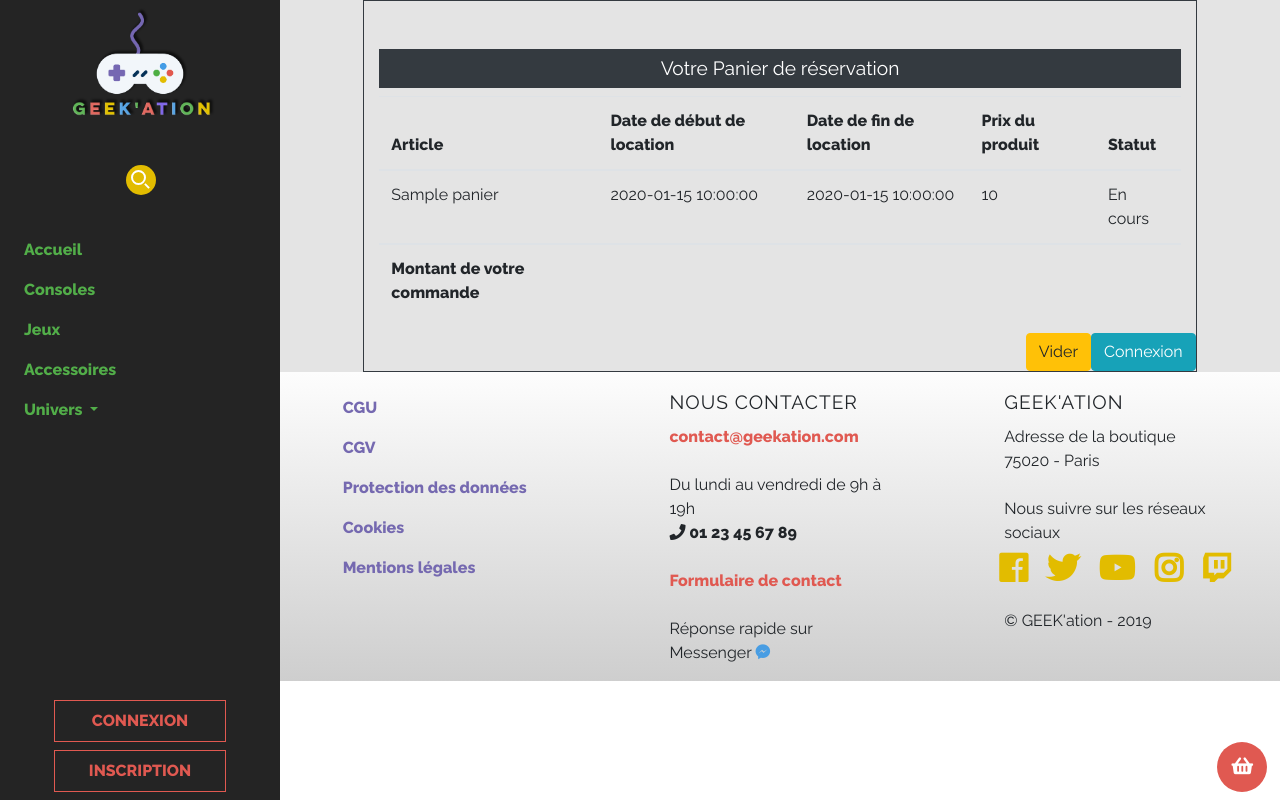
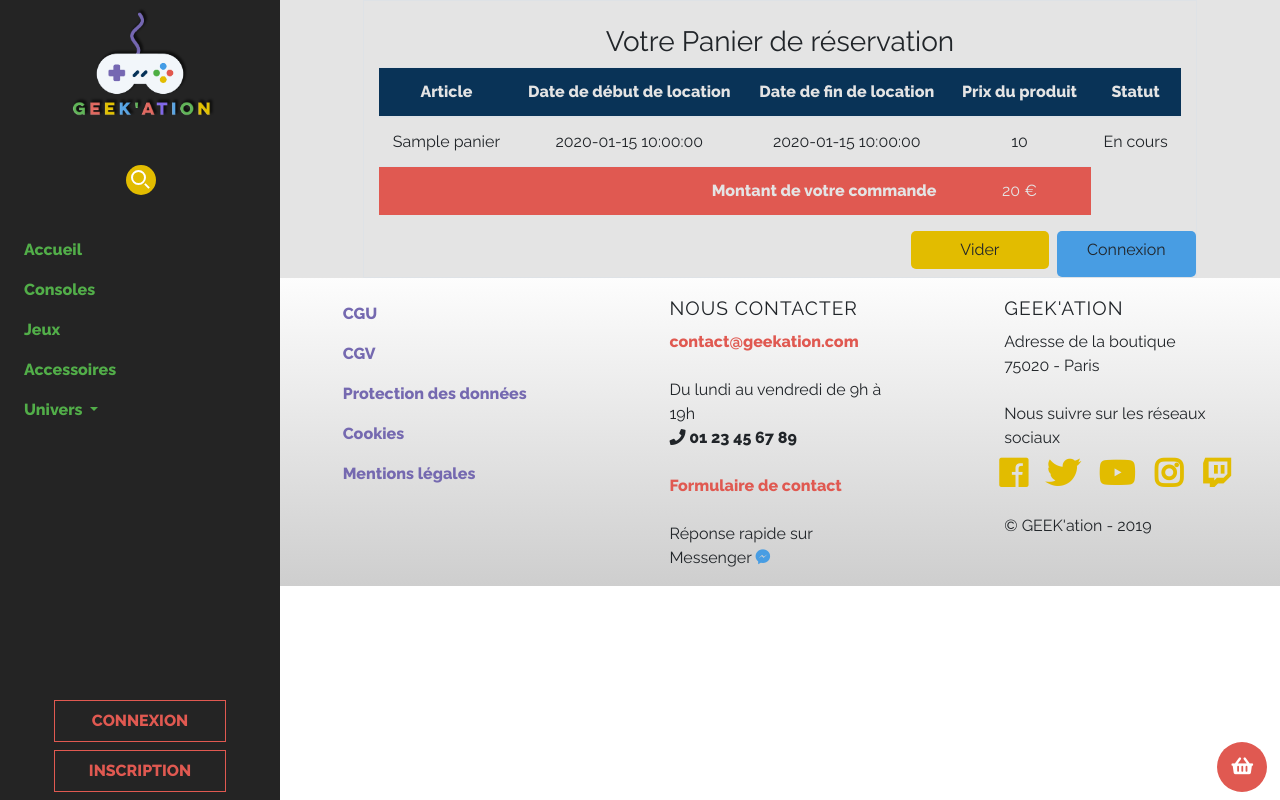
Before and after one commit to Ultrajet/geekation, a Symfony app: template templates/membre/gestion_panier.html.twig in a window 1280 px wide. Run offline with Twig, Linux system fonts and the light colour scheme; the template is opened without the code that fills it: most values are stand-ins (such as "Sample title", 1, 10 or a date in 2020); some libraries are stand-ins or nearby versions.

Commit message:
panier ok

```diff
--- a/public/css/style.css
+++ b/public/css/style.css
@@ -1,92 +1,79 @@
 /*--------------------------------------------------------------------------------------------------*/
-        /*******************************PAGE ACCUEIL*****************************************/
+
+/******************************* PAGE ACCUEIL (INDEX) **********************************/
+
 /*-------------------------------------------------------------------------------------------------*/
+
+/********** GENERAL ****************/
+
 html, body {
   min-height: 100%;
   position: relative;
   overflow-x: hidden;
   font-family: 'Raleway', sans-serif !important;
-
 }
 
-/********************************************************************
-              SIDEBAR de NAVIGATION
-*********************************************************************/
+/************* SIDEBAR DE NAVIGATION **************/
 
 @media screen and (min-width: 992px) {
-
-  #sidebar{
+  #sidebar {
     width: 280px;
     position: fixed;
     height: 100%;
     background-color: rgb(36, 36, 36);
     margin: 0;
     padding: 0;
-
   }
-
   .navbar, .navbar-expand-lg, .navbar-collapse {
     display: block !important;
     flex-direction: column;
     height: 100%;
   }
-
   .navbar-nav {
     display: block !important;
   }
-
   a.nav-link {
     color: #52ae49;
   }
-
   a.nav-link:hover {
     color: #489de3;
     letter-spacing: 1px;
     transition-duration: 1s;
   }
-
   .dropdown-menu {
     background-color: dimgrey!important;
   }
-
   a.dropdown-item {
     color: #e2bc00;
     font-weight: bolder;
   }
-
   a.nav-link-connec {
     color: #E05951;
     padding: 1vh 2vw;
     text-transform: uppercase;
   }
-
   .connec {
     border: 1px solid #E05951;
     margin: 1vh;
     text-align: center;
     padding: 1vh;
   }
-
   a.nav-link-connec:hover {
     color: #e2bc00;
     padding: 1vh 2vw;
     transition-duration: 1s;
     text-transform: uppercase;
   }
-
   .connec:hover {
     border: 1px solid #e2bc00;
     margin: 1vh;
   }
-
   a.logo, a.logo:hover {
     text-decoration: none;
     color: black;
     margin: 0 auto;
     text-align: center;
   }
-
-
   .cart {
     text-align: center;
     background-color: #E05951;
@@ -101,112 +88,85 @@ text-align: center;
     color: white;
     z-index: 1;
   }
-
   .connect {
     position: absolute;
     bottom: 0;
     z-index: 99;
   }
-
-
-
-  #cont{
+  #cont {
     padding-left: 280px;
     height: auto;
     background-color: #e4e4e4!important;
   }
-
-  .slideprod{
+  .slideprod {
     background: #489de3;
     padding: 20px 0 20px 0 !important;
     width: 90%;
   }
-
-  .card-reduc{
+  .card-reduc {
     width: 20vh;
   }
-
   footer {
     background: linear-gradient(#fdfdfd, #cecece);
     padding: 2vh 1vw 2vh 1vw;
   }
-
-
 }
 
-
-
 @media screen and (max-width: 992px) {
-
-  #sidebar{
+  #sidebar {
     background-color: rgb(36, 36, 36);
   }
-
   .navbar {
     display: flex !important;
     flex-direction: column;
   }
-
   .navbar-collapse {
     width: 100%;
   }
-
   a.lien-panier {
     display: none;
-
   }
-
   .fa-bars {
     color: white;
   }
-
-  button:focus{
-    outline:5px auto#7569b0 !important;}
-
-
+  button:focus {
+    outline: 5px auto#7569b0 !important;
+  }
   a.logo, a.logo:hover {
     text-decoration: none;
     color: black;
     margin: 0 auto;
     text-align: center;
   }
-
   a.nav-link {
     color: #52ae49;
   }
-
   a.nav-link:hover {
     color: #489de3;
     letter-spacing: 1px;
     transition-duration: 1s;
   }
-
   .dropdown-menu {
     background-color: dimgrey!important;
   }
-
   a.dropdown-item {
     color: #e2bc00;
     font-weight: bolder;
   }
-
   a.nav-link-connec {
     color: #E05951;
     padding: 1vh 2vw;
     text-transform: uppercase;
   }
-
   .connec {
     border: 1px solid #E05951;
     margin: 1vh;
     text-align: center;
     padding: 1vh;
   }
-
-
   .cart {
     text-align: center;
-        background-color:#E05951;
+    background-color: #E05951;
     padding: 10px;
     width: 50px;
     height: 50px;
@@ -218,8 +178,6 @@ text-transform: uppercase;
     color: white;
     z-index: 99;
   }
-
-
   footer {
     background: linear-gradient(#fdfdfd, #cecece);
     color: dimgrey;
@@ -228,14 +186,7 @@ text-transform: uppercase;
   }
 }
 
-
-
-/********************************************************************
-           CONTENU
-*********************************************************************/
-
-
-/************************ FONCTION SEARCH **********************/
+/*********** FONCTION SEARCH ***********/
 
 .rowsearch {
   position: relative;
@@ -247,6 +198,7 @@ text-transform: uppercase;
   width: 250px;
   height: 100px;
 }
+
 .rowsearch .search {
   position: absolute;
   margin: auto;
@@ -256,15 +208,17 @@ text-transform: uppercase;
   left: 0;
   width: 30px;
   height: 30px;
-  background: #e2bc00 ;
+  background: #e2bc00;
   border-radius: 50%;
   transition: all 1s;
   z-index: 4;
   font-size: 1em;
 }
+
 .rowsearch .search:hover {
   cursor: pointer;
 }
+
 .rowsearch .search::before {
   content: "";
   position: absolute;
@@ -279,6 +233,7 @@ text-transform: uppercase;
   transform: rotate(45deg);
   transition: all .5s;
 }
+
 .rowsearch .search::after {
   content: "";
   position: absolute;
@@ -293,6 +248,7 @@ text-transform: uppercase;
   border: 2px solid white;
   transition: all .5s;
 }
+
 .rowsearch input {
   position: absolute;
   margin: auto;
@@ -314,26 +270,31 @@ text-transform: uppercase;
   font-weight: bolder;
   letter-spacing: 0.1em;
 }
+
 .rowsearch input:hover {
   cursor: pointer;
 }
+
 .rowsearch input:focus {
   width: 240px;
   opacity: 1;
   cursor: text;
   margin-left: 0;
 }
-.rowsearch input:focus ~ .search {
+
+.rowsearch input:focus~.search {
   right: -200px;
   background: #52ae49;
   z-index: 6;
 }
-.rowsearch input:focus ~ .search::before {
+
+.rowsearch input:focus~.search::before {
   top: 0;
   left: 0;
   width: 25px;
 }
-.rowsearch input:focus ~ .search::after {
+
+.rowsearch input:focus~.search::after {
   top: 0;
   left: 0;
   width: 25px;
@@ -343,23 +304,18 @@ text-transform: uppercase;
   border-radius: 0%;
   transform: rotate(-45deg);
 }
+
 .rowsearch input::placeholder {
   color: white;
   opacity: 0.5;
   font-weight: bolder;
 }
 
+/************* FONCTION SLIDER VIGNETTE **********/
 
-/************************ CAROUSEL **********************/
+/* equal card height */
 
-
-
-
-/********************************************************************
-                      FONCTION SLIDER VIGNETTE
-*********************************************************************/
-/* equal card height */
-.row-equal > div[class*='col-'] {
+.row-equal>div[class*='col-'] {
   display: flex;
   flex: 1 0 auto;
 }
@@ -369,41 +325,40 @@ text-transform: uppercase;
 }
 
 /* ensure equal card height inside carousel */
-.carousel-inner>.row-equal.active,
-.carousel-inner>.row-equal.next,
-.carousel-inner>.row-equal.prev {
+
+.carousel-inner>.row-equal.active, .carousel-inner>.row-equal.next, .carousel-inner>.row-equal.prev {
   display: flex;
 }
 
 /* prevent flicker during transition */
-.carousel-inner>.row-equal.active.left,
-.carousel-inner>.row-equal.active.right {
+
+.carousel-inner>.row-equal.active.left, .carousel-inner>.row-equal.active.right {
   opacity: 0.5;
   display: flex;
 }
 
 /* control image height */
+
 .card-img-top-250 {
   max-height: 250px;
-  overflow:hidden;
+  overflow: hidden;
 }
 
-
-.card-header{
-  color:#489de3;
+.card-header {
+  color: #489de3;
 }
 
 /* MES MODIFICATIONS SUR LE CODE DU SLIDER PRODUIT */
-.carousel-item-next,
-.carousel-item-previous{
+
+.carousel-item-next, .carousel-item-previous {
   display: flex !important;
 }
 
-.logoGA{
+.logoGA {
   width: 60%;
 }
 
-/************************ FOOTER **********************/
+/*********** FOOTER **************/
 
 .footer-titre {
   text-transform: uppercase;
@@ -412,14 +367,14 @@ text-transform: uppercase;
   padding-bottom: 1vh;
 }
 
-a.footer-liens{
+a.footer-liens {
   display: block;
   text-decoration: none;
-  color:#7569b0;
+  color: #7569b0;
   padding: 1vh;
 }
 
-a.footer-liens:hover{
+a.footer-liens:hover {
   display: block;
   text-decoration: none;
   color: #093357;
@@ -434,7 +389,7 @@ display: block;
 }
 
 a.footer-lien-mail:hover, a.footer-lien-form:hover {
-  color:#52ae49;
+  color: #52ae49;
   text-decoration: none;
   font-weight: bolder;
 }
@@ -445,39 +400,40 @@ a.footer-lien-mail:hover, a.footer-lien-form:hover {
 }
 
 a.footer-socials {
-  font-size: 2em!important ;
-  color:#e2bc00;
+  font-size: 2em!important;
+  color: #e2bc00;
   text-decoration: none;
 }
 
 a.footer-socials:hover {
   text-decoration: none;
-  color:#52ae49;
+  color: #52ae49;
 }
 
 a.footer-socials-mess {
-  font-size: 1em!important ;
+  font-size: 1em!important;
   color: #489de3;
   text-decoration: none;
 }
 
 a.footer-socials-messs:hover {
   text-decoration: none;
-  color:#093357;
+  color: #093357;
 }
 
 .copyright {
   padding-top: 2vh;
 }
 
+/*--------------------------------------------------------------------------------------------------*/
 
-/********************************************************************
-                      FORMULAIRE
-*********************************************************************/
+/******************************* CSS DE TOUS LES FORMULAIRE ******************************/
+
+/*-------------------------------------------------------------------------------------------------*/
 
 .formulaire {
   border-radius: 15px;
-background-color:  rgb(36, 36, 36);
+  background-color: rgb(36, 36, 36);
 }
 
 label, legend {
@@ -502,78 +458,84 @@ input, select {
   text-transform: uppercase;
 }
 
+/*--------------------------------------------------------------------------------------------------*/
 
-/*--------------------------------------------------------------------------------------------------*/
-        /*******************************PAGE PROFIL*****************************************/
+/******************************* PAGE PROFIL (MEMBRE) *****************************************/
+
 /*-------------------------------------------------------------------------------------------------*/
 
-/****************GENERAL*******************/
-ul, li, a{
+/**************** GENERAL *******************/
+
+ul, li, a {
   text-decoration: none !important;
   list-style-type: none;
 }
 
-a{
+a {
   font-weight: bold;
 }
 
-.mdp, .email, .ci, .rib{
+.mdp, .email, .ci, .rib {
   font-size: 0.7em;
 }
 
-.identifiant,
-.information,
-.adresseclient,
-.docs,
-.vdc{
+.identifiant, .information, .adresseclient, .docs, .vdc {
   font-size: 1.2em;
 }
 
-/****************PROFIL*******************/
+/**************** PROFIL *******************/
 
-.profil{
+.profil {
   color: #52ae49 !important;
 }
 
-.mdp, .ci, .rib:hover, .email:hover{
+.mdp, .ci, .rib:hover, .email:hover {
   color: #52ae49;
 }
 
-.email, .ci:hover, .rib, .mdp:hover{
+.email, .ci:hover, .rib, .mdp:hover {
   color: #e05951;
 }
 
-.identifiant,
-.information,
-.adresseclient,
-.docs,
-.vdc,
-.vpr{
+.identifiant, .information, .adresseclient, .docs, .vdc, .vpr {
   text-align: center;
   background: #e4e4e4;
 }
 
-.profilclient,
-.profilclientcommandesthead,
-.commandesthead{
+.profilclient, .profilclientcommandesthead, .commandesthead {
   background: #093357;
   color: #e4e4e4;
 }
 
-.profilclient td{
+.profilclient td {
   color: #e4e4e4;
 }
 
 /*--------------------------------------------------------------------------------------------------*/
-        /*******************************PAGE PANIER*****************************************/
+
+/******************************* PAGE PANIER (MEMBRE) *****************************************/
+
 /*-------------------------------------------------------------------------------------------------*/
 
+.vider {
+  background: #e2bc00;
+  border-radius: 5px;
+}
 
+.reserver, .connexion {
+  background: #489de3;
+  border-radius: 5px;
+}
 
-
+.montantcommande {
+  background: #E05951;
+  color: #e4e4e4;
+}
 
 /*--------------------------------------------------------------------------------------------------*/
-        /*******************************PAGE UNIVERS*****************************************/
+
+/******************************* PAGE UNIVERS *****************************************/
+
 /*-------------------------------------------------------------------------------------------------*/
 
 .univers-1 {
@@ -600,7 +562,7 @@ a{
   margin: auto;
 }
 
-.univers-bottom-desc{
+.univers-bottom-desc {
   margin-top: 30vh;
   position: relative;
   bottom: 0;
@@ -642,3 +604,9 @@ a.lien-savoir, a.lien-savoir:hover {
 a.lien-savoir:hover {
   font-weight: bolder;
 }
+
+/*--------------------------------------------------------------------------------------------------*/
+
+/****************************** *PAGE PRODUIT LIST (ADMIN) **********************************/
+
+/*-------------------------------------------------------------------------------------------------*/
--- a/templates/membre/gestion_panier.html.twig
+++ b/templates/membre/gestion_panier.html.twig
@@ -4,13 +4,13 @@
 
     {# dump(panier) #}
 
-<div class="col-10 mx-auto border border-dark">
+    <div class="col-10 mx-auto border">
 
-    <div class="row mx-auto cdes">
-        <h3 class="col-12 mt-5 btn-dark pb-2 pt-2 vdc">Votre Panier de réservation</h3>
+        <div class="row mx-auto">
+            <h3 class="col-12 mt-4 vpr">Votre Panier de réservation</h3>
             <table class="table table-stripped">
-            <thead>
-                <tr>
+                <thead class="commandesthead">
+                    <tr class="text-center">
                         <th>Article</th>
                         <th>Date de début de location</th>
                         <th>Date de fin de location</th>
@@ -20,7 +20,7 @@
                 </thead>
                 <tbody>
                     {% for produit in panier %}
-                <tr>
+                        <tr class="text-center">
                             <td>{{ produit.nom }}</td>
                             <td>{{ produit.date_debut }}</td>
                             <td>{{ produit.date_fin }}</td>
@@ -28,24 +28,25 @@
                             <td>En cours</td>
                         </tr>
                     {% endfor %}
+                    <tr class="col-10 montantcommande" >
+                        <td colspan="3" align="right"><strong>Montant de votre commande</strong></td>
+                        <td colspan="1" align="center"> 20 € </td>
+                    </tr>
                 </tbody>
-            <tr>
-                <th>Montant de votre commande</th>
-            </tr>
             </table>
         </div>
 
         <div class="row justify-content-end">
-        <form class="clo-6" action="{{ path('viderpanier') }}">
-            <button class="btn btn-warning">Vider</button>
+            <form class="col-2 vider mr-2 mb-2 text-center" action="{{ path('viderpanier') }}">
+                <button class="btn">Vider</button>
             </form>
             {% if is_granted('IS_AUTHENTICATED_FULLY') %}
-        <form class="clo-6" action="#">
-            <button class="btn btn-info">Réserver</button>
+                <form class="col-2 reserver mb-2 text-center" action="#">
+                    <button class="btn">Réserver</button>
                 </form>
             {% else %}
-        <form class="clo-6" action="#">
-            <a class="btn btn-info"  href="{{ path('connexion') }}" >Connexion</a>
+                <form class="col-2 connexion text-center" action="#">
+                    <button class="btn" href="{{ path('connexion') }}">Connexion</button>
                 </form>
             {% endif %}
 
```
Lines whose indentation alone changed are shown as unchanged.
